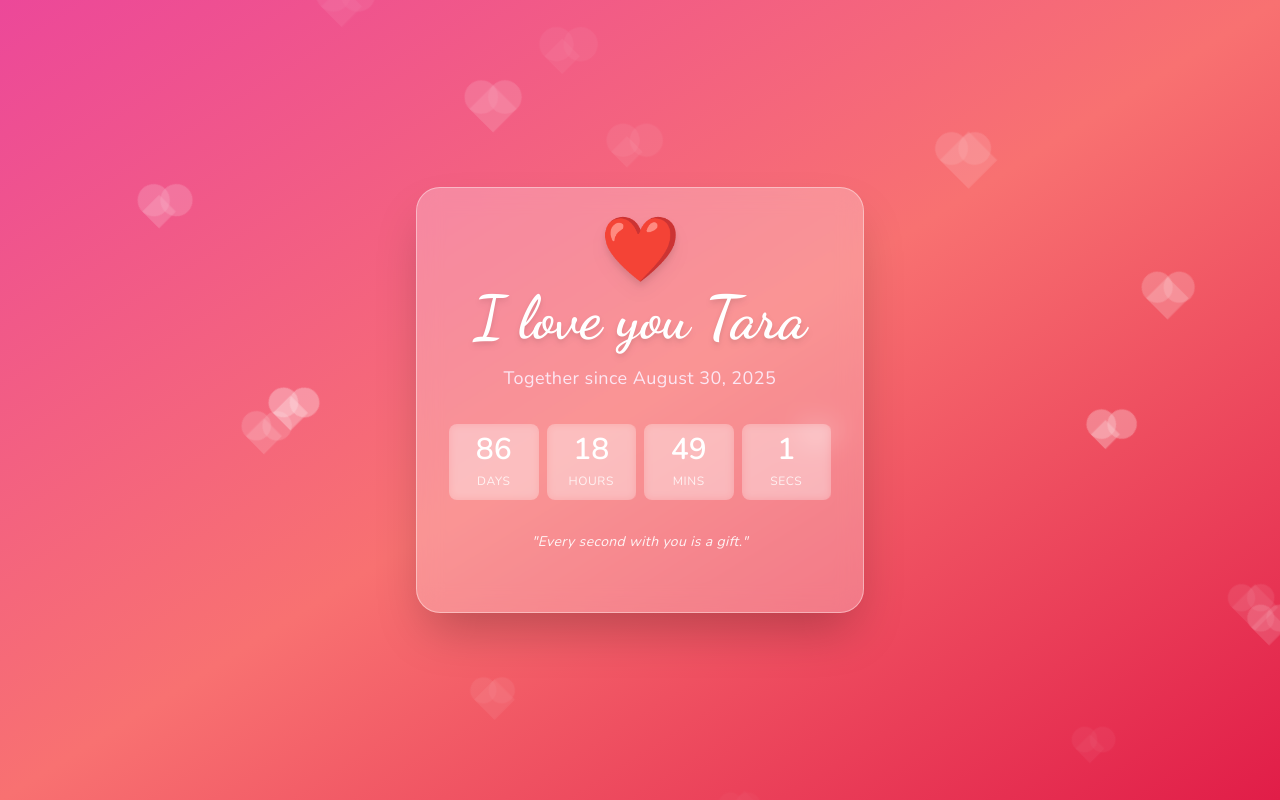
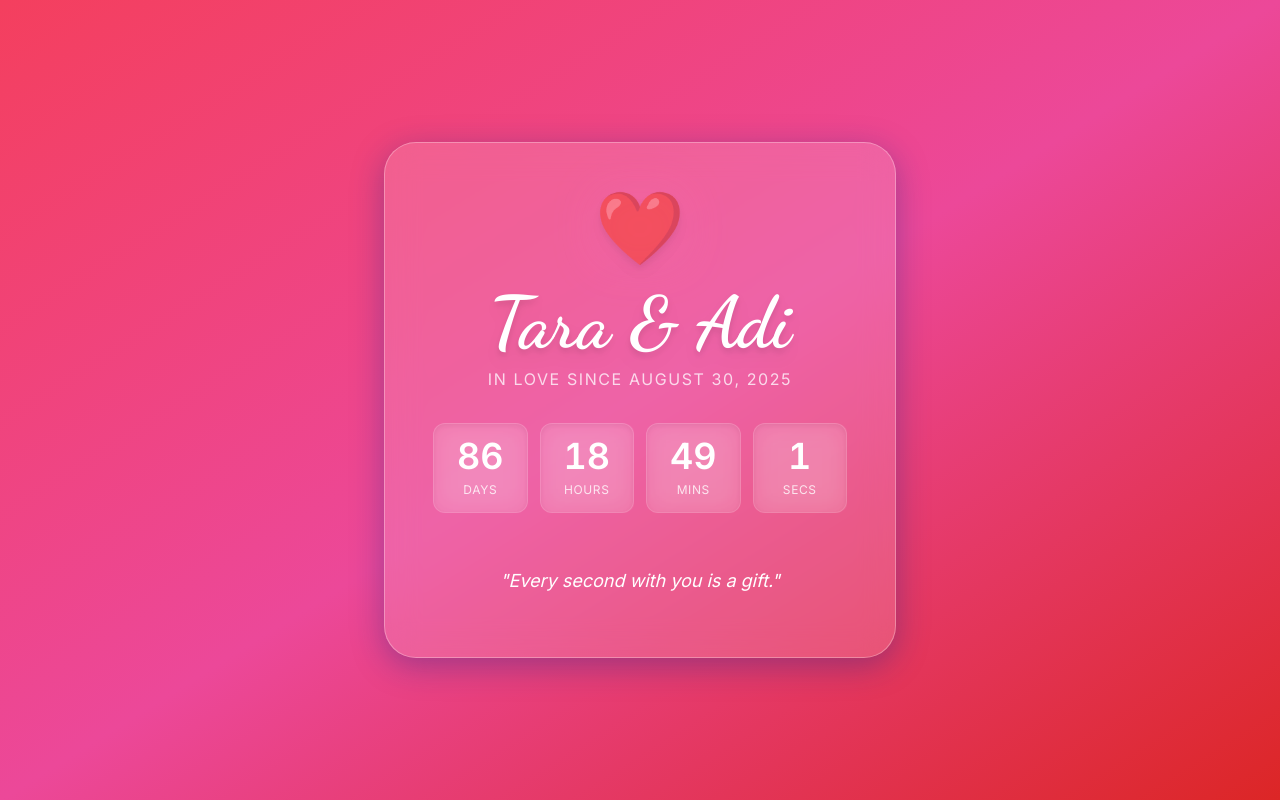
Before and after one commit to adityajadhav2322/tara, a plain HTML site: page index.html in a window 1280 px wide. Drawn offline with nearby package versions, Linux system fonts and the light colour scheme.

Commit message:
Enhance index.html with title, styles, and functionality
Updated the title and added a date. Refined styles and animations for hearts and modal. Enhanced the message and quote display functionality.

```diff
--- a/index.html
+++ b/index.html
@@ -3,288 +3,242 @@
 <head>
     <meta charset="UTF-8">
     <meta name="viewport" content="width=device-width, initial-scale=1.0">
-    <title>For Tara</title>
+    <title>For Tara | August 30, 2025</title>
+
+    <link rel="preconnect" href="https://fonts.googleapis.com">
+    <link rel="preconnect" href="https://fonts.gstatic.com" crossorigin>
+    <link href="https://fonts.googleapis.com/css2?family=Dancing+Script:wght@700&family=Inter:wght@300;400;600&family=Merriweather:ital,wght@0,300;0,400;1,300&display=swap" rel="stylesheet">
+
     <script src="https://cdn.tailwindcss.com"></script>
-    <link href="https://fonts.googleapis.com/css2?family=Dancing+Script:wght@700&family=Nunito:wght@300;600&display=swap" rel="stylesheet">
+
+    <script>
+        tailwind.config = {
+            theme: {
+                extend: {
+                    fontFamily: {
+                        sans: ['Inter', 'sans-serif'],
+                        serif: ['Merriweather', 'serif'],
+                        romantic: ['Dancing Script', 'cursive'],
+                    },
+                    animation: {
+                        'float': 'float 6s linear infinite',
+                        'pulse-slow': 'pulse 3s cubic-bezier(0.4, 0, 0.6, 1) infinite',
+                    },
+                }
+            }
+        }
+    </script>
+
     <style>
-        body {
-            font-family: 'Nunito', sans-serif;
-            overflow: hidden; /* Prevent scrollbars from floating hearts */
-        }
-        .romantic-font {
-            font-family: 'Dancing Script', cursive;
-        }
+        body { overflow-x: hidden; }
 
-        /* Heart Animation Background */
+        /* Particle System */
         .heart-bg {
             position: absolute;
             bottom: -10vh;
-            background-color: rgba(255, 255, 255, 0.2);
+            background-color: rgba(255, 255, 255, 0.6);
             display: inline-block;
-            height: 30px;
-            margin: 0 10px;
-            width: 30px;
+            width: var(--heart-size);
+            height: var(--heart-size);
             transform: rotate(-45deg);
-            animation: float 6s linear infinite;
             z-index: 0;
+            pointer-events: none;
+            will-change: transform, opacity;
         }
-        .heart-bg:before, .heart-bg:after {
+        .heart-bg::before, .heart-bg::after {
             content: "";
             position: absolute;
+            width: 100%;
+            height: 100%;
+            border-radius: 50%;
             background-color: inherit;
-            border-radius: 50%;
-            height: 30px;
-            width: 30px;
         }
-        .heart-bg:before { top: -15px; left: 0; }
-        .heart-bg:after { left: 15px; top: 0; }
+        .heart-bg::before { top: -50%; left: 0; }
+        .heart-bg::after { top: 0; left: 50%; }
 
-        @keyframes float {
-            0% { transform: translateY(0) rotate(-45deg) scale(0.8); opacity: 0; }
-            50% { opacity: 0.8; }
-            100% { transform: translateY(-120vh) rotate(-45deg) scale(1.2); opacity: 0; }
+        /* Glass UI */
+        .glass-panel {
+            background: rgba(255, 255, 255, 0.15);
+            backdrop-filter: blur(16px);
+            -webkit-backdrop-filter: blur(16px);
+            border: 1px solid rgba(255, 255, 255, 0.3);
+            box-shadow: 0 8px 32px 0 rgba(31, 38, 135, 0.37);
         }
 
-        /* Pulse animation for the main heart */
-        .heart-beat {
-            animation: beat 1.5s infinite;
-        }
-        @keyframes beat {
-            0% { transform: scale(1); }
-            14% { transform: scale(1.1); }
-            28% { transform: scale(1); }
-            42% { transform: scale(1.1); }
-            70% { transform: scale(1); }
-        }
-
-        .glass-panel {
-            background: rgba(255, 255, 255, 0.25);
-            backdrop-filter: blur(12px);
-            -webkit-backdrop-filter: blur(12px);
-            border: 1px solid rgba(255, 255, 255, 0.4);
-        }
-
-        /* Quote Transition */
-        .quote-container {
-            min-height: 3rem; /* Reserve space to prevent layout jump */
-            transition: opacity 1s ease-in-out;
-            opacity: 1;
-        }
-        .quote-container.fade-out {
-            opacity: 0;
-        }
-
-        /* Modal specific styling */
-        .modal-overlay {
-            position: fixed;
-            top: 0;
-            left: 0;
-            width: 100%;
-            height: 100%;
-            background-color: rgba(0, 0, 0, 0.7);
-            display: flex;
-            align-items: center;
-            justify-content: center;
-            z-index: 50;
-            opacity: 0;
-            visibility: hidden;
-            transition: opacity 0.3s, visibility 0.3s;
-        }
-        .modal-overlay.open {
-            opacity: 1;
-            visibility: visible;
-        }
+        /* Custom Scrollbar for Modal */
+        .custom-scrollbar::-webkit-scrollbar { width: 6px; }
+        .custom-scrollbar::-webkit-scrollbar-track { background: #f1f1f1; border-radius: 4px; }
+        .custom-scrollbar::-webkit-scrollbar-thumb { background: #fbcfe8; border-radius: 4px; }
+        .custom-scrollbar::-webkit-scrollbar-thumb:hover { background: #f472b6; }
     </style>
 </head>
-<body class="bg-gradient-to-br from-pink-500 via-red-400 to-rose-600 min-h-screen flex items-center justify-center text-white relative">
+<body class="bg-gradient-to-br from-rose-500 via-pink-500 to-red-600 min-h-screen flex items-center justify-center text-white relative selection:bg-pink-200 selection:text-pink-900">
 
-    <!-- Floating Background Hearts (Generated via JS) -->
-    <div id="hearts-container" class="absolute inset-0 pointer-events-none overflow-hidden"></div>
+    <div id="hearts-container" class="absolute inset-0 overflow-hidden pointer-events-none"></div>
 
-    <!-- Main Card -->
-    <div class="glass-panel p-8 rounded-3xl shadow-2xl text-center max-w-md w-full mx-4 z-10 transform transition-all hover:scale-[1.02] duration-300">
+    <main class="glass-panel p-8 md:p-12 rounded-[2rem] text-center max-w-lg w-full mx-4 z-10 transition-transform duration-500 hover:scale-[1.01]">
 
-        <!-- The Clickable Heart Button -->
-        <button id="message-trigger" class="text-6xl text-pink-100 mb-2 heart-beat drop-shadow-lg focus:outline-none transform hover:scale-110 transition duration-300" aria-label="Click for a special message">
-            ❤️
+        <button id="message-trigger" class="group relative inline-block mb-6 focus:outline-none" aria-label="Open secret message">
+            <div class="absolute inset-0 bg-pink-400 blur-xl opacity-20 group-hover:opacity-40 transition-opacity duration-500"></div>
+            <span class="relative text-7xl transform transition-transform duration-300 group-hover:scale-110 block filter drop-shadow-lg animate-pulse-slow">❤️</span>
+            <span class="absolute -bottom-8 left-1/2 transform -translate-x-1/2 text-xs font-medium tracking-widest opacity-0 group-hover:opacity-100 transition-opacity duration-300 uppercase whitespace-nowrap">Read Message</span>
         </button>
 
-        <h1 class="romantic-font text-5xl md:text-6xl font-bold mb-4 text-white drop-shadow-md">
-            I love you Tara
-        </h1>
+        <h1 class="font-romantic text-5xl md:text-7xl font-bold mb-2 drop-shadow-lg leading-tight">Tara & Adi</h1>
 
-        <p class="text-pink-100 text-lg mb-8 font-light tracking-wide">
-            Together since August 30, 2025
-        </p>
+        <p class="text-pink-100/90 text-sm md:text-base mb-8 font-medium tracking-widest uppercase">In love since August 30, 2025</p>
 
-        <!-- Timer Grid -->
-        <div class="grid grid-cols-4 gap-2 mb-8">
-            <div class="bg-white/20 rounded-lg p-2 backdrop-blur-sm">
-                <span id="days" class="block text-3xl font-bold">0</span>
-                <span class="text-xs uppercase tracking-wider opacity-80">Days</span>
+        <div class="grid grid-cols-4 gap-3 mb-10">
+            <div class="bg-white/10 rounded-xl p-3 backdrop-blur-md border border-white/10 shadow-inner">
+                <span id="days" class="block text-2xl md:text-4xl font-bold font-sans tabular-nums">0</span>
+                <span class="text-[10px] md:text-xs uppercase tracking-wider opacity-80 font-medium">Days</span>
             </div>
-            <div class="bg-white/20 rounded-lg p-2 backdrop-blur-sm">
-                <span id="hours" class="block text-3xl font-bold">0</span>
-                <span class="text-xs uppercase tracking-wider opacity-80">Hours</span>
+            <div class="bg-white/10 rounded-xl p-3 backdrop-blur-md border border-white/10 shadow-inner">
+                <span id="hours" class="block text-2xl md:text-4xl font-bold font-sans tabular-nums">0</span>
+                <span class="text-[10px] md:text-xs uppercase tracking-wider opacity-80 font-medium">Hours</span>
             </div>
-            <div class="bg-white/20 rounded-lg p-2 backdrop-blur-sm">
-                <span id="minutes" class="block text-3xl font-bold">0</span>
-                <span class="text-xs uppercase tracking-wider opacity-80">Mins</span>
+            <div class="bg-white/10 rounded-xl p-3 backdrop-blur-md border border-white/10 shadow-inner">
+                <span id="minutes" class="block text-2xl md:text-4xl font-bold font-sans tabular-nums">0</span>
+                <span class="text-[10px] md:text-xs uppercase tracking-wider opacity-80 font-medium">Mins</span>
             </div>
-            <div class="bg-white/20 rounded-lg p-2 backdrop-blur-sm">
-                <span id="seconds" class="block text-3xl font-bold">0</span>
-                <span class="text-xs uppercase tracking-wider opacity-80">Secs</span>
+            <div class="bg-white/10 rounded-xl p-3 backdrop-blur-md border border-white/10 shadow-inner">
+                <span id="seconds" class="block text-2xl md:text-4xl font-bold font-sans tabular-nums">0</span>
+                <span class="text-[10px] md:text-xs uppercase tracking-wider opacity-80 font-medium">Secs</span>
             </div>
         </div>
 
-        <!-- Rotating Quote -->
-        <div id="quote-display" class="quote-container text-sm text-white/90 italic font-medium tracking-wide">
+        <div class="min-h-[3.5rem] flex items-center justify-center">
+            <p id="quote-display" class="text-sm md:text-lg text-white italic font-medium transition-opacity duration-1000 opacity-100 max-w-xs mx-auto leading-relaxed">
                 "Every second with you is a gift."
+            </p>
         </div>
+    </main>
+
+    <div id="personal-message-modal" class="fixed inset-0 z-50 flex items-center justify-center opacity-0 invisible transition-all duration-300 bg-black/60 backdrop-blur-sm p-4">
+        <div class="bg-white rounded-2xl shadow-2xl w-full max-w-md transform scale-95 transition-all duration-300 flex flex-col max-h-[85vh] overflow-hidden">
+
+            <div class="bg-gradient-to-r from-pink-50 to-white px-6 py-4 border-b border-pink-100 flex justify-between items-center shrink-0">
+                <h2 class="font-romantic text-3xl text-pink-600">My Secret</h2>
+                <button onclick="closeModal()" class="text-gray-400 hover:text-gray-600 p-1">
+                    <svg xmlns="http://www.w3.org/2000/svg" class="h-6 w-6" fill="none" viewBox="0 0 24 24" stroke="currentColor"><path stroke-linecap="round" stroke-linejoin="round" stroke-width="2" d="M6 18L18 6M6 6l12 12" /></svg>
+                </button>
             </div>
 
-    <!-- Personal Message Modal -->
-    <div id="personal-message-modal" class="modal-overlay">
-        <!-- ADDED pt-10 to push content down -->
-        <div class="bg-white p-8 pt-10 rounded-xl shadow-2xl max-w-sm w-11/12 transform transition-all scale-100">
-            <h2 class="romantic-font text-3xl text-pink-600 mb-4 border-b pb-2">A Secret Message Just for You</h2>
-            <p class="text-gray-700 text-md mb-6 text-left" style="white-space: pre-line;">
-                Baby i really hope you find this secret message,
+            <div id="modal-content-area" class="p-6 overflow-y-auto custom-scrollbar flex-grow bg-[url('https://www.transparenttextures.com/patterns/cream-paper.png')]">
 
-                Actually the thing is in these 86 Days I have realised that i could never live without you and i really love you and i hope you understand this, i really want you to even if i’m not able to convince my parents for our engagement till April i want you to do something. I’m sure that i’ll convince them for marriage till i’m 19 but right now things are a bit complicated i know you understand that but just so you know i really love you and care for you from the bottom of my heart. I’m really really sure about you… my sahiba my everything you are literally my everything my joonam..
+                <!-- Updated message to use <strong> tags for consistent bolding -->
+                <p id="message-content" class="text-gray-800 text-lg leading-8 font-serif whitespace-pre-line">
+                    Baby, I really hope you find this secret message.
 
-                I know we are young but seriously baby I will marry “YOU”
+                    Actually, the thing is, in these days I have realized that I could never live without you. I really love you, and I hope you understand this. I really want you to know that even if I’m not able to convince my parents for our engagement by April, I want you to do something...
 
-                You are really special to me ❤️
+                    I’m sure that I’ll convince them for marriage by the time I’m 19. Right now, things are a bit complicated, and I know you understand that, but just so you know—I really love you and care for you from the bottom of my heart.
 
-                I know this paragraph isn’t much but yep this is all i’m able to think right now im sorry my love i’ll tell you more things afterwards
+                    I’m really, really sure about you… my Sahiba, my everything, my Joonam.
 
-                I love you
+                    I know we are young, but seriously baby, I will marry <strong>YOU</strong>.
+
+                    You are really special to me. ❤️
+
+                    I know this paragraph isn’t much, but this is all I’m able to think right now. I'm sorry my love, I’ll tell you more things afterwards.
                 </p>
-            <p class="text-right text-gray-500 text-sm">- Yours, Adi</p>
-            <button onclick="closeModal()" class="mt-6 w-full bg-pink-500 text-white py-2 rounded-lg font-bold hover:bg-pink-600 transition duration-150">
-                Close
-            </button>
+
+                <!-- Signature is now always visible -->
+                <p class="text-right text-gray-500 text-base mt-8 font-medium italic space-y-2">
+                    <span class="block text-pink-600 text-xl font-romantic">I love you</span>
+                    <span class="block text-sm">- Yours, Adi</span>
+                </p>
+
+            </div>
+
+            <div class="p-4 border-t border-gray-100 bg-gray-50 shrink-0">
+                <button onclick="closeModal()" class="w-full bg-pink-500 text-white py-3 rounded-xl font-bold shadow-lg hover:bg-pink-600 transition-all">Close</button>
+            </div>
         </div>
     </div>
 
     <script>
-        // --- CONFIGURATION ---
-        // Date format: Year, Month (0-indexed, so 7 is August), Day
-        const startDate = new Date(2025, 7, 30, 0, 0, 0).getTime();
-
-        function updateTimer() {
-            const now = new Date().getTime();
-            const distance = now - startDate;
-
-            if (distance < 0) {
-                // If the date is in the future (safety check)
-                document.getElementById("days").innerText = "0";
-                document.getElementById("hours").innerText = "0";
-                document.getElementById("minutes").innerText = "0";
-                document.getElementById("seconds").innerText = "0";
-                return;
-            }
-
-            // Calculations
-            const days = Math.floor(distance / (1000 * 60 * 60 * 24));
-            const hours = Math.floor((distance % (1000 * 60 * 60 * 24)) / (1000 * 60 * 60));
-            const minutes = Math.floor((distance % (1000 * 60 * 60)) / (1000 * 60));
-            const seconds = Math.floor((distance % (1000 * 60)) / 1000);
-
-            // Update DOM
-            document.getElementById("days").innerText = days;
-            document.getElementById("hours").innerText = hours;
-            document.getElementById("minutes").innerText = minutes;
-            document.getElementById("seconds").innerText = seconds;
-        }
-
-        // Run immediately and then every second
-        updateTimer();
-        setInterval(updateTimer, 1000);
-
-        // --- BACKGROUND HEART GENERATOR ---
-        function createHeart() {
-            const heart = document.createElement('div');
-            heart.classList.add('heart-bg');
-
-            // Randomize position, size, and animation duration
-            const size = Math.random() * 20 + 20; // Size between 20px and 40px
-            heart.style.height = size + "px";
-            heart.style.width = size + "px";
-            heart.style.left = Math.random() * 100 + "vw";
-            heart.style.animationDuration = Math.random() * 3 + 4 + "s"; // 4-7 seconds
-
-            // Recalculate :before and :after positions based on new size
-            heart.style.setProperty('--heart-size', `${size}px`);
-
-            // Randomize color slightly (white with varying opacity)
-            heart.style.backgroundColor = `rgba(255, 255, 255, ${Math.random() * 0.3 + 0.1})`;
-
-            document.getElementById('hearts-container').appendChild(heart);
-
-            // Cleanup after animation
-            setTimeout(() => {
-                heart.remove();
-            }, 7000);
-        }
-
-        // Create a heart every 300ms
-        setInterval(createHeart, 300);
-
-        // --- QUOTE ROTATOR ---
-        const quotes = [
+        // CONFIGURATION: Only used for the timer and quotes now
+        const CONFIG = {
+            startDate: new Date(2025, 7, 30, 0, 0, 0).getTime(),
+            quotes: [
                 "Every second with you is a gift.",
                 "I love you more than words can say.",
                 "You are my favorite distraction.",
                 "My heart is and always will be yours.",
                 "You make my world brighter.",
-            "Forever is a long time, but I wouldn't mind spending it by your side.",
-            "To the world you may be one person, but to me you are the world."
-        ];
+                "To me, you are the world."
+            ],
+        };
 
-        let currentQuoteIndex = 0;
-        const quoteElement = document.getElementById("quote-display");
+        /* --- LOGIC --- */
+        const dom = {
+            days: document.getElementById("days"),
+            hours: document.getElementById("hours"),
+            minutes: document.getElementById("minutes"),
+            seconds: document.getElementById("seconds"),
+            quote: document.getElementById("quote-display"),
+            modal: document.getElementById("personal-message-modal"),
+            container: document.getElementById("hearts-container")
+        };
 
-        function rotateQuote() {
-            // Fade out
-            quoteElement.classList.add("fade-out");
+        // Timer
+        function updateTimer() {
+            const now = Date.now();
+            const distance = now - CONFIG.startDate;
+            if (distance < 0) {
+                ['days', 'hours', 'minutes', 'seconds'].forEach(id => dom[id].textContent = "0");
+                return;
+            }
+            dom.days.textContent = Math.floor(distance / (1000 * 60 * 60 * 24));
+            dom.hours.textContent = Math.floor((distance % (1000 * 60 * 60 * 24)) / (1000 * 60 * 60));
+            dom.minutes.textContent = Math.floor((distance % (1000 * 60 * 60)) / (1000 * 60));
+            dom.seconds.textContent = Math.floor((distance % (1000 * 60)) / 1000);
+        }
+        setInterval(updateTimer, 1000);
+        updateTimer();
 
-            // Wait for fade out to finish (1s matches CSS transition)
+        // Quotes
+        let quoteIndex = 0;
+        setInterval(() => {
+            dom.quote.style.opacity = 0;
             setTimeout(() => {
-                currentQuoteIndex = (currentQuoteIndex + 1) % quotes.length;
-                quoteElement.innerText = `"${quotes[currentQuoteIndex]}"`;
+                quoteIndex = (quoteIndex + 1) % CONFIG.quotes.length;
+                dom.quote.textContent = `"${CONFIG.quotes[quoteIndex]}"`;
+                dom.quote.style.opacity = 1;
+            }, 1000);
+        }, 6000);
 
-                // Fade in
-                quoteElement.classList.remove("fade-out");
-            }, 1000);
+        // Hearts
+        function createHeart() {
+            if (dom.container.childElementCount > 20) return;
+            const heart = document.createElement('div');
+            heart.classList.add('heart-bg');
+            const size = Math.floor(Math.random() * 30) + 15;
+            heart.style.setProperty('--heart-size', `${size}px`);
+            heart.style.left = `${Math.random() * 100}vw`;
+            heart.style.animationDuration = `${Math.random() * 3 + 5}s`;
+            dom.container.appendChild(heart);
+            setTimeout(() => heart.remove(), 8000);
+        }
+        setInterval(createHeart, 600);
+
+        /* --- MODAL LOGIC (Simplified) --- */
+
+        function openModal() {
+            dom.modal.classList.remove('invisible', 'opacity-0');
+            dom.modal.querySelector('div').classList.remove('scale-95');
+            dom.modal.querySelector('div').classList.add('scale-100');
         }
 
-        // Change quote every 6 seconds (1s fade out + 5s display)
-        setInterval(rotateQuote, 6000);
-
-        // --- MODAL LOGIC ---
-        const modal = document.getElementById('personal-message-modal');
-        const trigger = document.getElementById('message-trigger');
-
-        function openModal() {
-            modal.classList.add('open');
+        window.closeModal = function() {
+            dom.modal.classList.add('invisible', 'opacity-0');
+            dom.modal.querySelector('div').classList.add('scale-95');
+            dom.modal.querySelector('div').classList.remove('scale-100');
         }
 
-        function closeModal() {
-            modal.classList.remove('open');
-        }
-
-        // Event listener to open the modal when the heart is clicked
-        trigger.addEventListener('click', openModal);
-
-        // Optional: Close modal if clicking outside
-        modal.addEventListener('click', (e) => {
-            if (e.target.classList.contains('modal-overlay')) {
-                closeModal();
-            }
-        });
-
+        document.getElementById('message-trigger').addEventListener('click', openModal);
+        dom.modal.addEventListener('click', (e) => { if (e.target === dom.modal) closeModal(); });
     </script>
 </body>
 </html>
```
Lines whose indentation alone changed are shown as unchanged.
